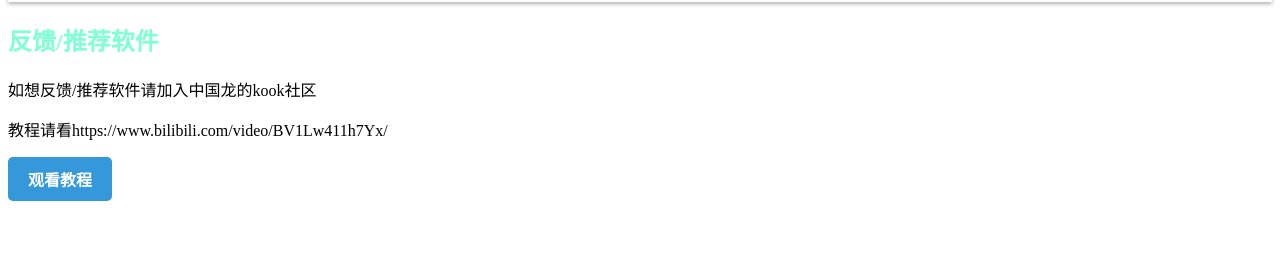
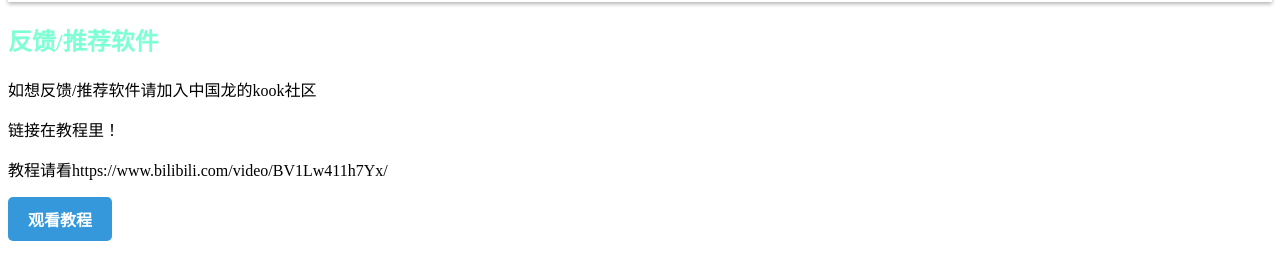
Before and after one commit to Chinadragon123/Web-navigation-station, a plain HTML site: page fankui.html in a window 1280 px wide. Shown: the part 60-340 px from the top of the page. Drawn offline with Linux system fonts and the light colour scheme.

Commit message:
Add files via upload

```diff
--- a/fankui.html
+++ b/fankui.html
@@ -17,6 +17,7 @@
 
         <h2 class="title">反馈/推荐软件</h2>
         <p>如想反馈/推荐软件请加入中国龙的kook社区</p>
+	<p>链接在教程里！</p>
         <p>教程请看https://www.bilibili.com/video/BV1Lw411h7Yx/</p>
         <a href="https://www.bilibili.com/video/BV1Lw411h7Yx/">
             <button class="button">观看教程</button>
```
